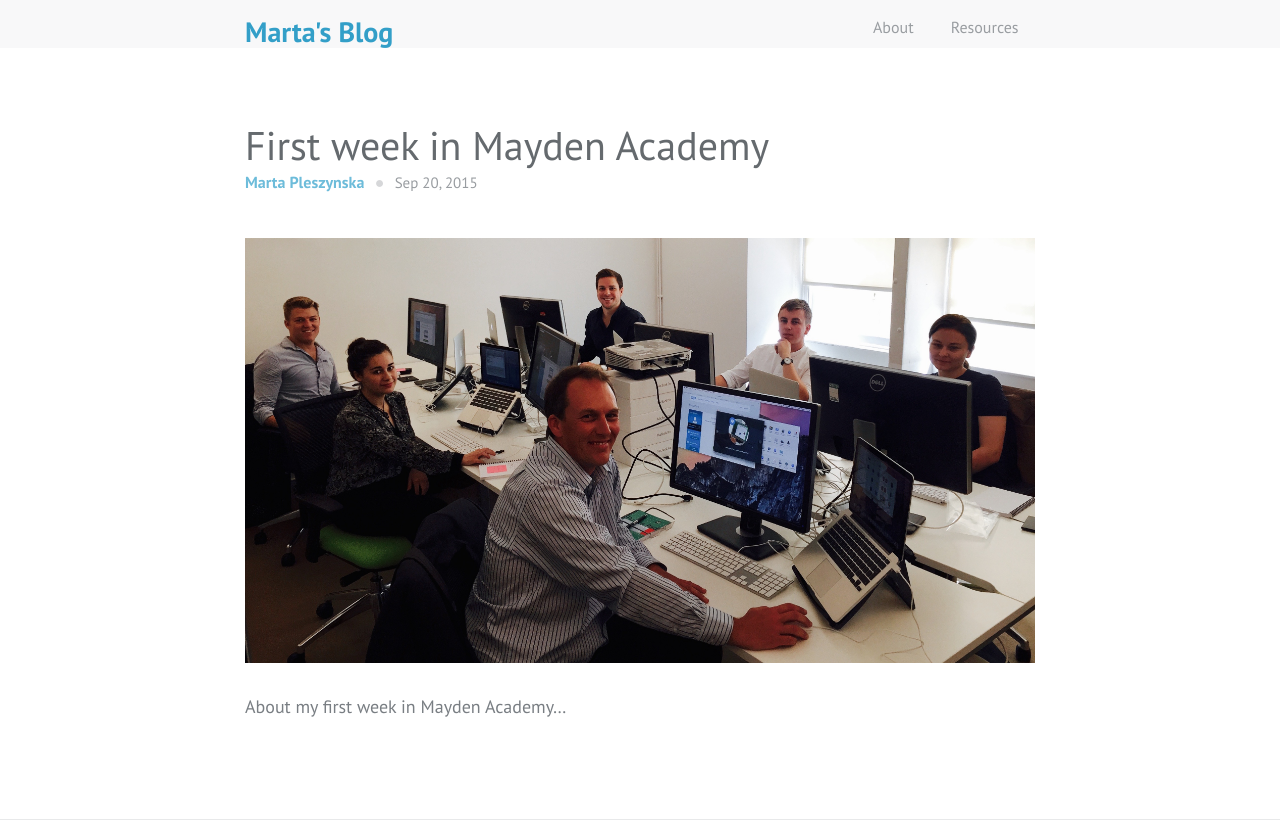
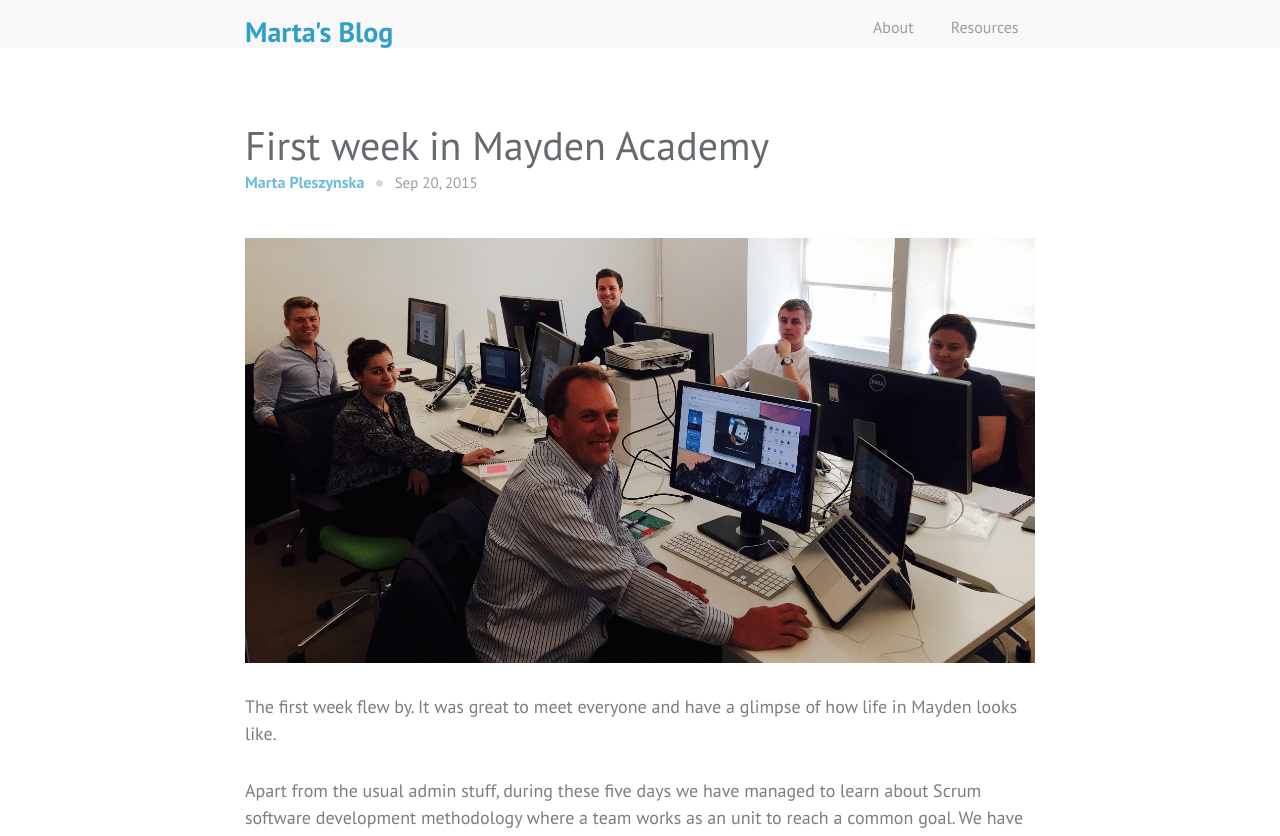
Before and after one commit to MartaPleszynska/myblog, a Jekyll site: the page built from _posts/2015-09-20-first-week-in-mayden-academy.md, in a window 1280 px wide. Shown: the top 836 px of the page. Built offline with Jekyll 4.4.1, drawn with Linux system fonts in a browser that asks for light colours; some of the changed text lies outside the part shown.

Commit message:
added some text tothe first week post

```diff
--- a/_posts/2015-09-20-first-week-in-mayden-academy.md
+++ b/_posts/2015-09-20-first-week-in-mayden-academy.md
@@ -3,4 +3,8 @@ title:  "First week in Mayden Academy"
 date:   2015-09-20 09:54:17
 image: academy.jpg
 ---
-About my first week in Mayden Academy...
+The first week flew by. It was great to meet everyone and have a glimpse of how life in Mayden looks like.
+
+Apart from the usual admin stuff, during these five days we have managed to learn about Scrum software development methodology where a team works as an unit to reach a common goal. We have set up development environment by installing a bunch o softwares like Homebrew, phpStrom, NPM, Sublime, Atom ( not sure if remebered them all).
+
+tbc
```
